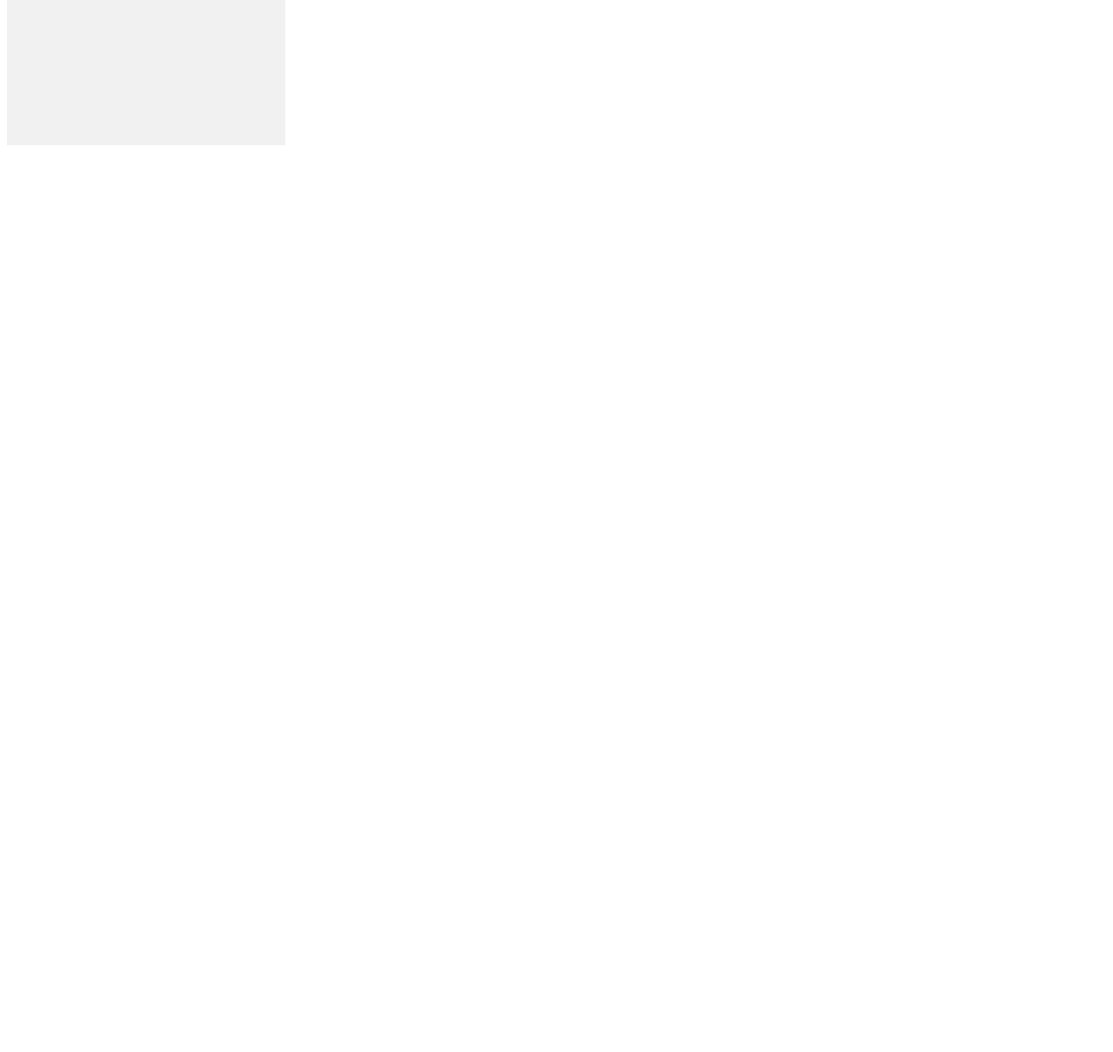
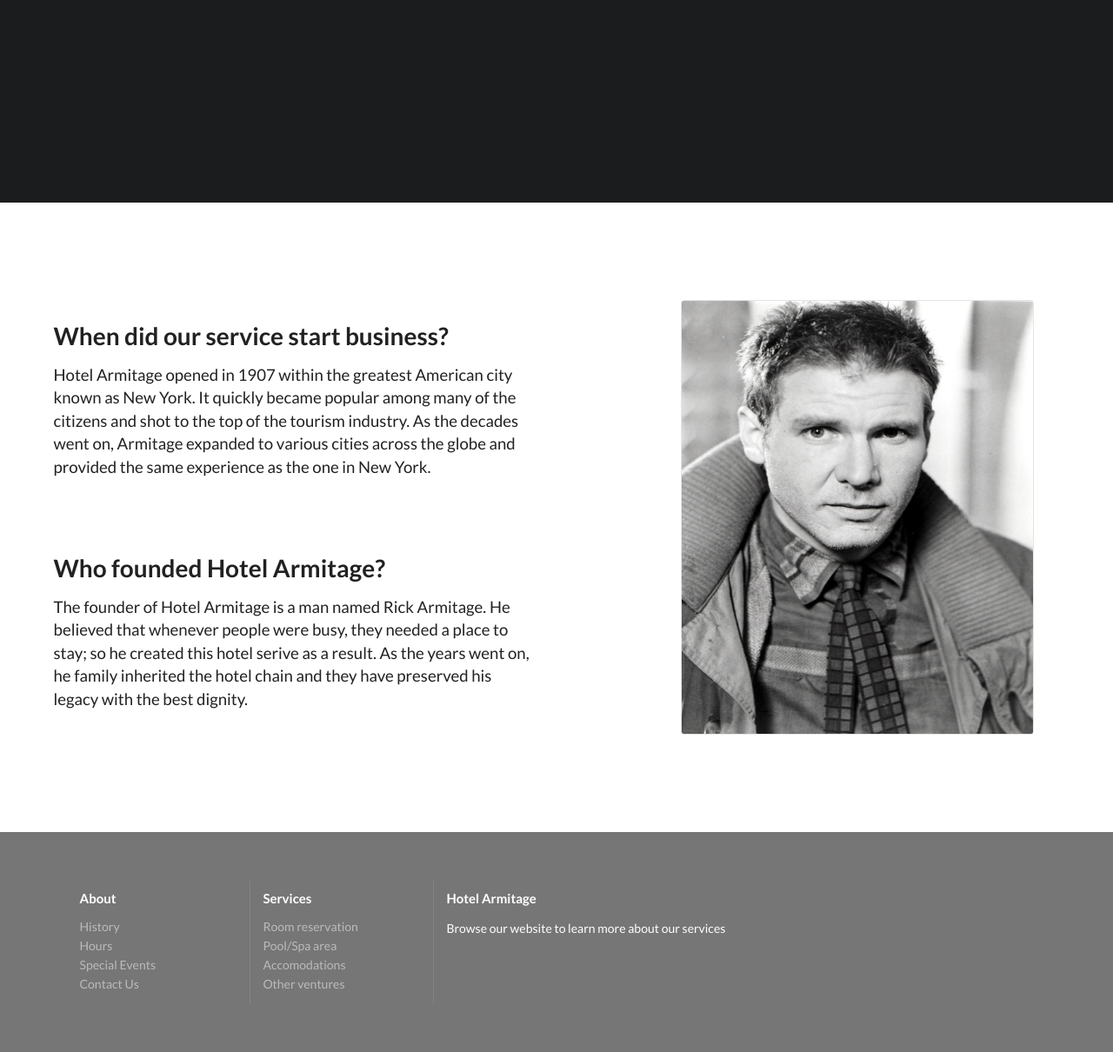
Before and after one commit to conorm185/hotel, a PHP site: page /hotel/about.php in a window 1280 px wide. Shown: the part 614-1824 px from the top of the page at 87% size. Before the commit the page ends 781 px from the top, so only its background shows below. Run offline with PHP 8.4, Linux system fonts and the light colour scheme; some libraries are stand-ins or nearby versions.

Commit message:
The about page is now consistent with other pages

```diff
--- a/hotel/about.php
+++ b/hotel/about.php
@@ -1,34 +1,174 @@
-<?php
+<!DOCTYPE html>
+<html>
+<head>
+<meta charset=utf-8>
+    <link href='http://fonts.googleapis.com/css?family=Merriweather' rel='stylesheet' type='text/css'>
+    <link href='http://fonts.googleapis.com/css?family=Open+Sans' rel='stylesheet' type='text/css'>
 
-?>
+    <script src="https://ajax.googleapis.com/ajax/libs/jquery/3.1.0/jquery.min.js"></script>
+    <script src="css/semantic.js"></script>
 
-<!DOCTYPE html>
-<html lang="en">
+    <script src="js/bootstrap.js"></script>
+    <link href="css/bootstrap.css" rel="stylesheet" >
 
-<head>
-    <meta charset="utf-8">
-    <title>Hotel Armitage</title>
-	<link rel="stylesheet" href="css/hotelStyle.css"/>
+    <link href="css/semantic.css" rel="stylesheet" >
+    <link href="css/icon.css" rel="stylesheet" >
+    <link href="css/styles.css" rel="stylesheet">
+    <style type="text/css">
+
+    .hidden.menu {
+      display: none;
+    }
+
+    .masthead.segment {
+      min-height: 700px;
+      padding: 1em 0em;
+    }
+    .masthead .logo.item img {
+      margin-right: 1em;
+    }
+    .masthead .ui.menu .ui.button {
+      margin-left: 0.5em;
+    }
+    .masthead h1.ui.header {
+      margin-top: 3em;
+      margin-bottom: 0em;
+      font-size: 4em;
+      font-weight: normal;
+    }
+    .masthead h2 {
+      font-size: 1.7em;
+      font-weight: normal;
+    }
+
+    .ui.vertical.stripe {
+      padding: 8em 0em;
+    }
+    .ui.vertical.stripe h3 {
+      font-size: 2em;
+    }
+    .ui.vertical.stripe .button + h3,
+    .ui.vertical.stripe p + h3 {
+      margin-top: 3em;
+    }
+    .ui.vertical.stripe .floated.image {
+      clear: both;
+    }
+    .ui.vertical.stripe p {
+      font-size: 1.33em;
+    }
+    .ui.vertical.stripe .horizontal.divider {
+      margin: 3em 0em;
+    }
+
+    .quote.stripe.segment {
+      padding: 0em;
+    }
+    .quote.stripe.segment .grid .column {
+      padding-top: 5em;
+      padding-bottom: 5em;
+    }
+
+    .footer.segment {
+      padding: 5em 0em;
+    }
+
+    .secondary.pointing.menu .toc.item {
+      display: none;
+    }
+
+    @media only screen and (max-width: 700px) {
+      .ui.fixed.menu {
+        display: none !important;
+      }
+      .secondary.pointing.menu .item,
+      .secondary.pointing.menu .menu {
+        display: none;
+      }
+      .secondary.pointing.menu .toc.item {
+        display: block;
+      }
+      .masthead.segment {
+        min-height: 350px;
+      }
+      .masthead h1.ui.header {
+        font-size: 2em;
+        margin-top: 1.5em;
+      }
+      .masthead h2 {
+        margin-top: 0.5em;
+        font-size: 1.5em;
+      }
+    }
+
+
+  </style>
+    <script>
+  $(document)
+    .ready(function() {
+
+      // fix menu when passed
+      $('.masthead')
+        .visibility({
+          once: false,
+          onBottomPassed: function() {
+            $('.fixed.menu').transition('fade in');
+          },
+          onBottomPassedReverse: function() {
+            $('.fixed.menu').transition('fade out');
+          }
+        })
+      ;
+
+      // create sidebar and attach to menu open
+      $('.ui.sidebar')
+        .sidebar('attach events', '.toc.item')
+      ;
+
+    })
+  ;
+  </script>
 </head>
-    <body>
-    <!-- php file for the header -->
-	<ul>
-	<li><a href="index.php">Home</a></li>
-	<li><a href="about.php">About</a></li>
-	<li><a href="reservation.php">Reservation</a></li>
-	<li><a href="contact.php">Contact</a></li>
-	</ul>
-	<div id="aboutCard">
-	<h1>History of Hotel Armitage</h1>
-	</div>
-		<div id="historyBox">
-		<p>Hotel Armitage opened in 1907 within New York City. It was one of the first major luxury hotels that promised an
-		experience that even the greatest events at the time couldn't top. Over the many decades of operation, Armitage
-		expanded in the ways it could present its luxury and many from all over the world have come to witness it with
-		their own eyes. Open to both tourists and many more, Hotel Armitage is something that will not be forgotten.
-		</div>
-		<img src="images/hotel_room_1.jpg" alt="room1" style="position: absolute; margin-left: 450px; margin-top: 25px;
-		width: 800px; height: 400px;"/>
-		<!-- php file for the footer -->
-    </body>
+<body>
+
+<?php include 'includes/header.inc.php'; ?>
+
+<!-- Page Contents -->
+<div class="pusher">
+  <div class="ui inverted vertical masthead center aligned segment">
+
+
+    <div class="ui text container">
+      <h1 class="ui inverted header">
+        History of Hotel Armitage
+      </h1>
+      <h2>A quick history of our hotel service should give an interesting perspective</h2>
+    </div>
+
+  </div>
+
+  <div class="ui vertical stripe segment">
+    <div class="ui middle aligned stackable grid container">
+      <div class="row">
+        <div class="eight wide column">
+          <h3 class="ui header">When did our service start business?</h3>
+          <p>Hotel Armitage opened in 1907 within the greatest American city known as New York. It quickly became popular
+		  among many of the citizens and shot to the top of the tourism industry. As the decades went on, Armitage expanded
+		  to various cities across the globe and provided the same experience as the one in New York.</p>
+          <h3 class="ui header">Who founded Hotel Armitage?</h3>
+          <p>The founder of Hotel Armitage is a man named Rick Armitage. He believed that whenever people were busy, they needed a place
+		  to stay; so he created this hotel serive as a result. As the years went on, he family inherited the hotel chain and they have
+		  preserved his legacy with the best dignity.</p>
+        </div>
+        <div class="six wide right floated column">
+          <img src="images/rick_armitage.jpg" class="ui large bordered rounded image"
+		  style="width:795px; height:500px";>
+        </div>
+      </div>
+    </div>
+  </div>
+</div>
+
+</body>
+<?php include 'includes/footer.inc.php'; ?>
 </html>
```
